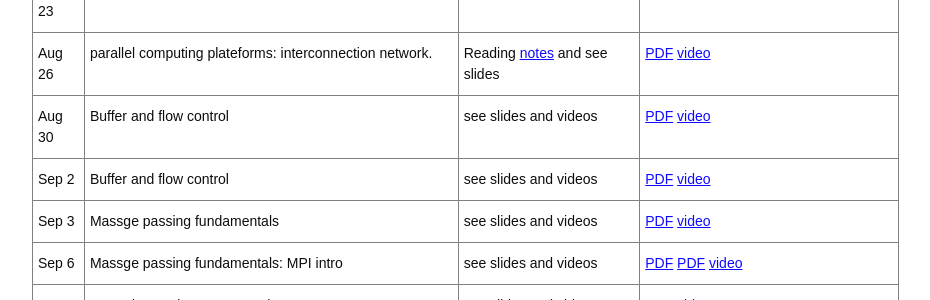
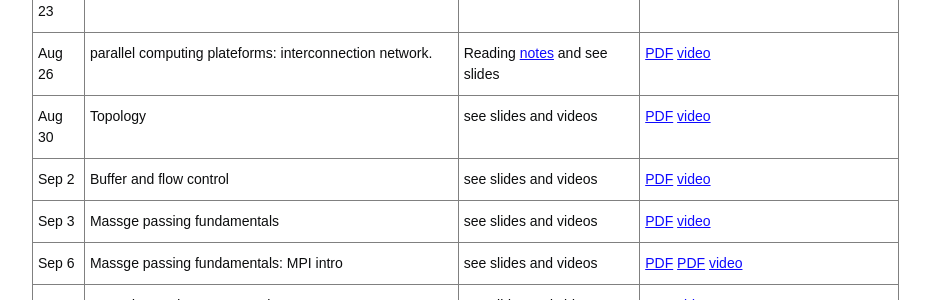
Before and after one commit to chandreshiit/oldsite, a Jekyll site: the page built from _pages/PC2021.md, in a window 1280 px wide and 900 px high, scrolled down 1288 px. Shown: the part 152-452 px from the top of the window, without its empty margins (179-1109 px from the left). Built offline with Jekyll 4.4.1, drawn with Linux system fonts in a browser that asks for light colours; cached includes are drawn as plain includes; nearby versions of some CDN libraries.

Commit message:
Update PC2021.md

```diff
--- a/_pages/PC2021.md
+++ b/_pages/PC2021.md
@@ -86,7 +86,7 @@ author_profile: false
         <td class="tg-0pky"> <a href="https://drive.google.com/file/d/1e4Tk3lR41VkOEio7ROfBQKggWlf5Tv-M/view?usp=sharing">PDF</a> <a href="https://drive.google.com/file/d/1c4Mogp1Eg196vZNhu1EG5s91yJpYmmBw/view?usp=sharing"> video</a> </td>   </tr>
      <tr>
     <td class="tg-0pky">Aug 30</td>
-    <td class="tg-0pky">Buffer and flow control </td>
+    <td class="tg-0pky">Topology </td>
     <td class="tg-0pky">see slides and videos</td>
     <td class="tg-0pky"> <a href="https://drive.google.com/file/d/1GajBFF1TxVmhnmHI88emfc5uycLhE4RS/view?usp=sharing">PDF</a> <a href="https://drive.google.com/file/d/1uh9i0VMxHuYTSXHGCkpOHlU_MqB5RKws/view?usp=sharing"> video</a> </td>   </tr>
      <tr>
```
